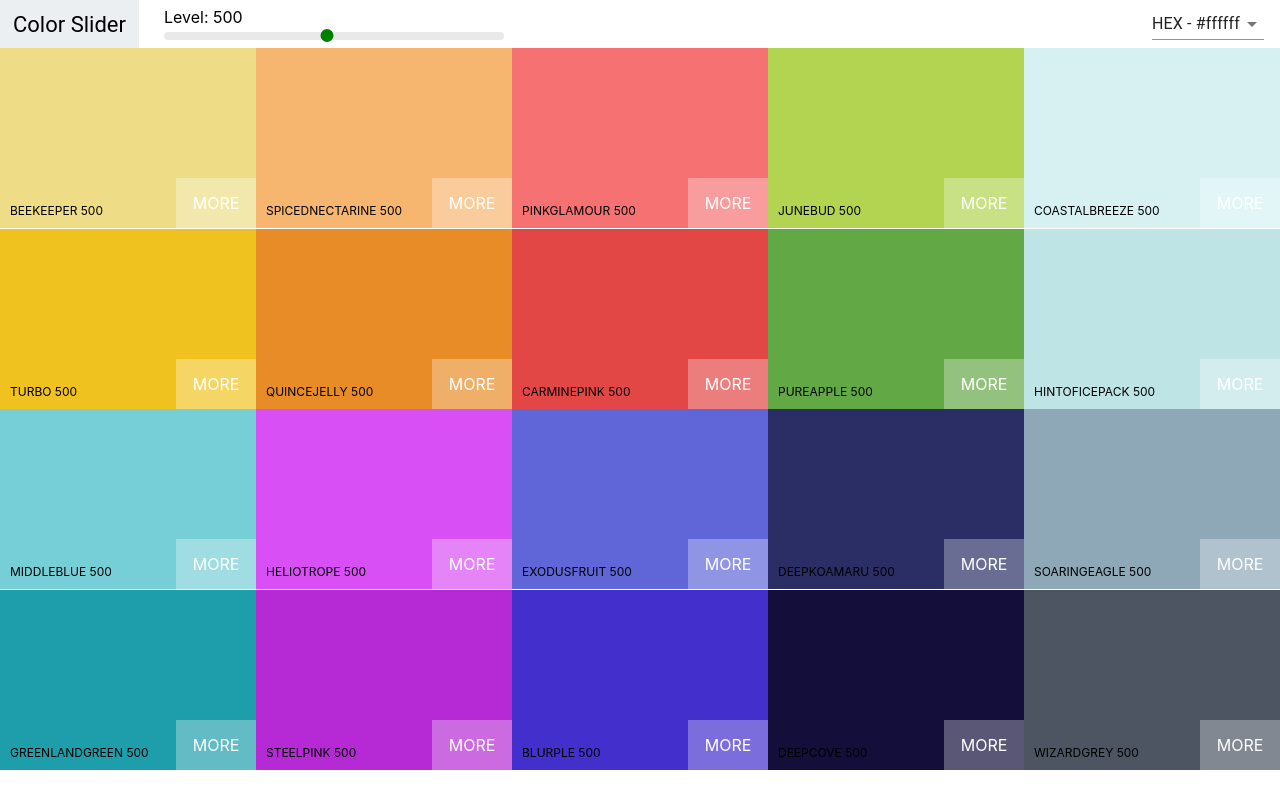
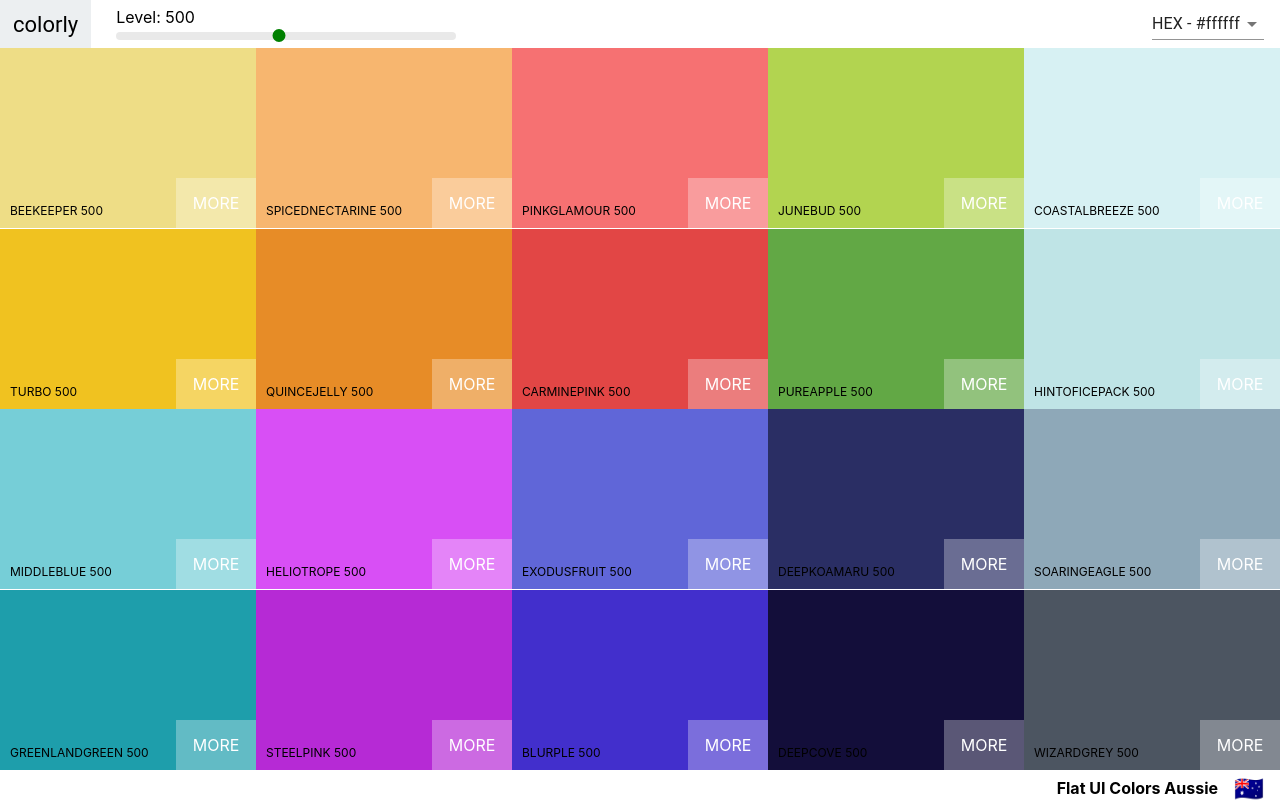
Before and after one commit to prosperosbooks/Colorly, a React (Create React App) app: page /palette/flat-ui-colors-american in a window 1280 px wide. Built offline with nearby package versions, Linux system fonts and the light colour scheme; the HTML template or start-up script is replaced by a standard one.

Commit message:
added palette footer

```diff
--- a/src/Navbar.js
+++ b/src/Navbar.js
@@ -32,7 +32,7 @@
     return (
       <header className="Navbar">
         <div className="logo">
-          <a href="#">Color Slider</a>
+          <a href="#">colorly</a>
         </div>
 
         <div className="slider">
--- a/src/Palette.css
+++ b/src/Palette.css
@@ -5,3 +5,17 @@
 .Palette-colors {
   height: 90%;
 }
+
+.Palette-footer {
+  background-color: white;
+  height: 5vh;
+  display: flex;
+  justify-content: flex-end;
+  align-items: center;
+  font-weight: bold;
+}
+
+.emoji {
+  font-size: 1.5rem;
+  margin: 0 1rem;
+}
--- a/src/Palette.js
+++ b/src/Palette.js
@@ -20,10 +20,10 @@
   }
 
   render() {
-    const { colors } = this.props.palette;
+    const { colors, emoji, paletteName } = this.props.palette;
     const { level, format } = this.state;
     const colorBoxes = colors[level].map(color => (
-      <ColorBox background={color[format]} name={color.name} />
+      <ColorBox background={color[format]} name={color.name} key={color.id} />
     ));
     return (
       <div className="Palette">
@@ -32,12 +32,14 @@
           changeLevel={this.changeLevel}
           changeFormat={this.changeFormat}
         />
-        {/* Navbar goes here */}
         <div className="Palette-colors">
-          {/* bunch of color boxes */}
           {colorBoxes}
         </div>
-        {/* footer eventually */}
+
+        <footer className="Palette-footer">
+            {paletteName}
+            <span className="emoji">{emoji}</span>
+        </footer>
       </div>
     );
   }
```
